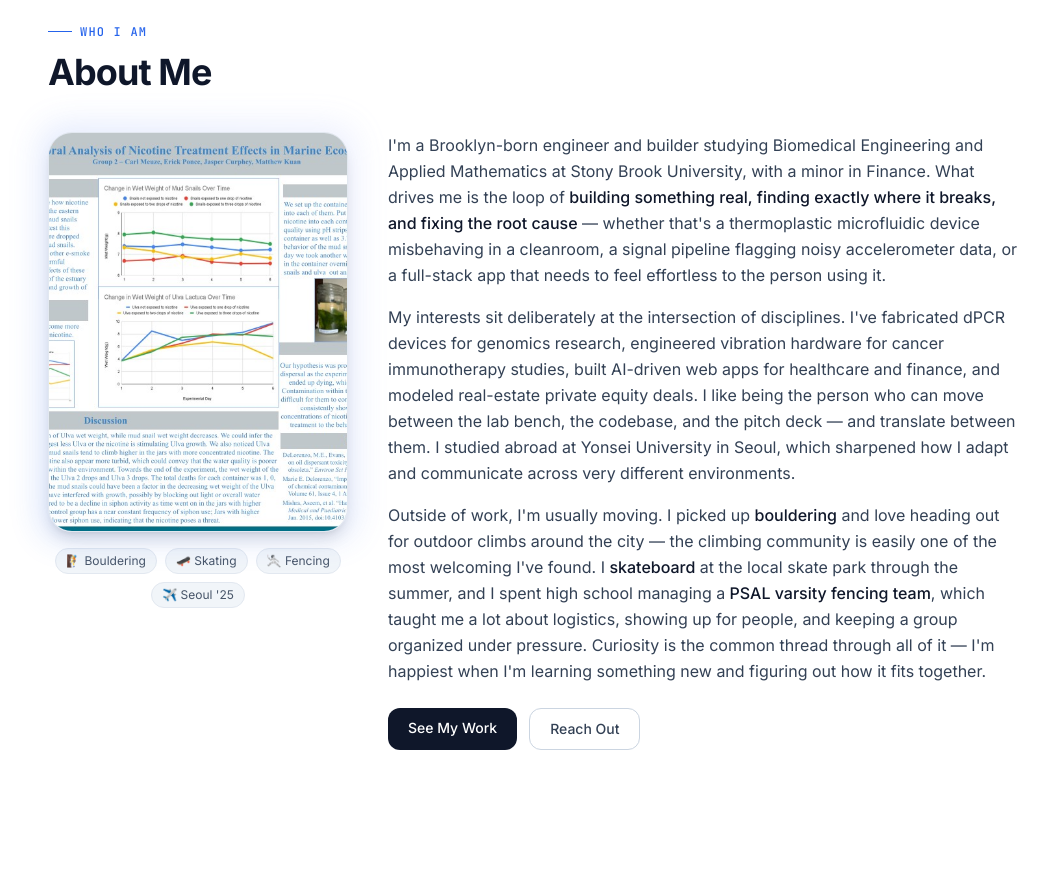
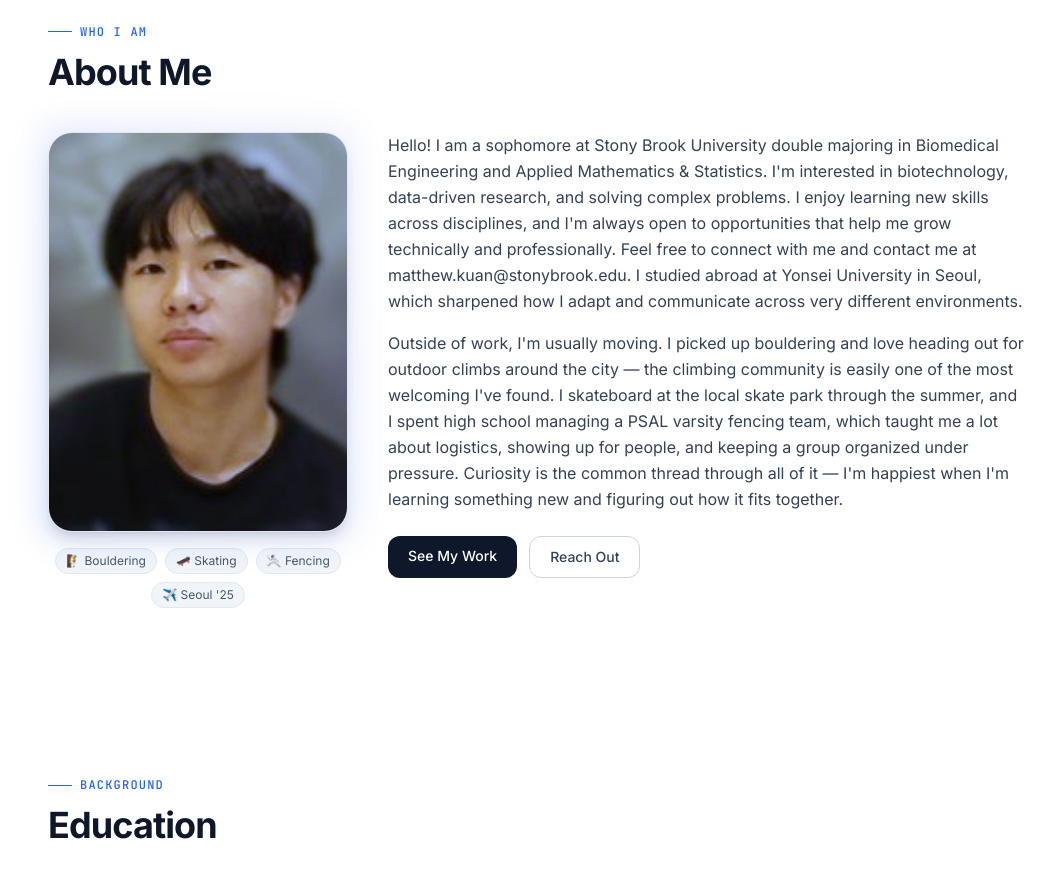
Before and after one commit to s3raphsembrace/portfolio, a Next.js app: page / in a window 1280 px wide. Shown: the part 920-1804 px from the top of the page, without its empty margins (104-1157 px from the left). Built offline with nearby package versions, Linux system fonts and the light colour scheme.

Commit message:
bio update

```diff
--- a/app/page.tsx
+++ b/app/page.tsx
@@ -386,8 +386,7 @@ export default function Home() {
 
       {/* ── NAV ─────────────────────────────────────────────────────────── */}
       <nav
-        className={`fixed top-0 left-0 right-0 z-50 transition-all duration-300 ${
-          scrolled ? "bg-white/80 backdrop-blur-lg border-b border-slate-200 shadow-sm" : "bg-transparent"
+        className={`fixed top-0 left-0 right-0 z-50 transition-all duration-300 ${scrolled ? "bg-white/80 backdrop-blur-lg border-b border-slate-200 shadow-sm" : "bg-transparent"
           }`}
       >
         <div className="max-w-5xl mx-auto px-6 py-4 flex items-center justify-between">
@@ -471,7 +470,7 @@ export default function Home() {
                 className="w-10 h-10 flex items-center justify-center rounded-lg border border-slate-200 text-slate-500 hover:text-accent hover:border-accent transition-colors text-sm font-medium">in</a>
               <a href="https://github.com/s3raphsembrace" target="_blank" rel="noopener noreferrer"
                 className="w-10 h-10 flex items-center justify-center rounded-lg border border-slate-200 text-slate-500 hover:text-accent hover:border-accent transition-colors">
-                <svg width="18" height="18" viewBox="0 0 24 24" fill="currentColor"><path d="M12 0C5.37 0 0 5.37 0 12c0 5.3 3.44 9.8 8.2 11.39.6.11.82-.26.82-.58v-2.23c-3.34.73-4.04-1.61-4.04-1.61-.55-1.39-1.34-1.76-1.34-1.76-1.09-.75.08-.73.08-.73 1.2.09 1.84 1.24 1.84 1.24 1.07 1.84 2.81 1.31 3.5 1 .11-.78.42-1.31.76-1.61-2.67-.3-5.47-1.34-5.47-5.93 0-1.31.47-2.38 1.24-3.22-.13-.3-.54-1.52.11-3.18 0 0 1.01-.32 3.3 1.23a11.5 11.5 0 016 0c2.29-1.55 3.3-1.23 3.3-1.23.65 1.66.24 2.88.12 3.18.77.84 1.23 1.91 1.23 3.22 0 4.61-2.8 5.63-5.48 5.92.43.37.81 1.1.81 2.22v3.29c0 .32.22.7.83.58C20.57 21.8 24 17.3 24 12c0-6.63-5.37-12-12-12z"/></svg>
+                <svg width="18" height="18" viewBox="0 0 24 24" fill="currentColor"><path d="M12 0C5.37 0 0 5.37 0 12c0 5.3 3.44 9.8 8.2 11.39.6.11.82-.26.82-.58v-2.23c-3.34.73-4.04-1.61-4.04-1.61-.55-1.39-1.34-1.76-1.34-1.76-1.09-.75.08-.73.08-.73 1.2.09 1.84 1.24 1.84 1.24 1.07 1.84 2.81 1.31 3.5 1 .11-.78.42-1.31.76-1.61-2.67-.3-5.47-1.34-5.47-5.93 0-1.31.47-2.38 1.24-3.22-.13-.3-.54-1.52.11-3.18 0 0 1.01-.32 3.3 1.23a11.5 11.5 0 016 0c2.29-1.55 3.3-1.23 3.3-1.23.65 1.66.24 2.88.12 3.18.77.84 1.23 1.91 1.23 3.22 0 4.61-2.8 5.63-5.48 5.92.43.37.81 1.1.81 2.22v3.29c0 .32.22.7.83.58C20.57 21.8 24 17.3 24 12c0-6.63-5.37-12-12-12z" /></svg>
               </a>
             </div>
           </div>
@@ -520,27 +519,17 @@ export default function Home() {
           {/* Bio */}
           <div className="reveal space-y-4">
             <p className="text-slate-700 text-base leading-relaxed">
-              I&apos;m a Brooklyn-born engineer and builder studying Biomedical Engineering and Applied
-              Mathematics at Stony Brook University, with a minor in Finance. What drives me is the loop of
-              <span className="text-slate-900 font-medium"> building something real, finding exactly where it breaks, and fixing the root cause</span> —
-              whether that&apos;s a thermoplastic microfluidic device misbehaving in a cleanroom, a signal
-              pipeline flagging noisy accelerometer data, or a full-stack app that needs to feel effortless
-              to the person using it.
-            </p>
-            <p className="text-slate-700 text-base leading-relaxed">
-              My interests sit deliberately at the intersection of disciplines. I&apos;ve fabricated dPCR
-              devices for genomics research, engineered vibration hardware for cancer immunotherapy studies,
-              built AI-driven web apps for healthcare and finance, and modeled real-estate private equity
-              deals. I like being the person who can move between the lab bench, the codebase, and the
-              pitch deck — and translate between them. I studied abroad at Yonsei University in Seoul, which
+              Hello! I am a sophomore at Stony Brook University double majoring in Biomedical Engineering and Applied Mathematics & Statistics. I'm interested in biotechnology, data-driven research, and solving complex problems. I enjoy learning new skills across disciplines, and I'm always open to opportunities that help me grow technically and professionally.
+              Feel free to connect with me and contact me at matthew.kuan@stonybrook.edu.
+              I studied abroad at Yonsei University in Seoul, which
               sharpened how I adapt and communicate across very different environments.
             </p>
             <p className="text-slate-700 text-base leading-relaxed">
-              Outside of work, I&apos;m usually moving. I picked up <span className="text-slate-900 font-medium">bouldering</span> and
+              Outside of work, I&apos;m usually moving. I picked up bouldering and
               love heading out for outdoor climbs around the city — the climbing community is easily one of
-              the most welcoming I&apos;ve found. I <span className="text-slate-900 font-medium">skateboard</span> at
+              the most welcoming I&apos;ve found. I skateboard at
               the local skate park through the summer, and I spent high school managing a
-              <span className="text-slate-900 font-medium"> PSAL varsity fencing team</span>, which taught me
+              PSAL varsity fencing team, which taught me
               a lot about logistics, showing up for people, and keeping a group organized under pressure.
               Curiosity is the common thread through all of it — I&apos;m happiest when I&apos;m learning
               something new and figuring out how it fits together.
@@ -644,7 +633,7 @@ export default function Home() {
                 </div>
                 <span className="shrink-0 text-xs font-medium text-slate-400 group-hover:text-accent flex items-center gap-1 transition-all opacity-0 group-hover:opacity-100 -translate-x-2 group-hover:translate-x-0">
                   View PDF
-                  <svg width="14" height="14" viewBox="0 0 24 24" fill="none" stroke="currentColor" strokeWidth="2"><path d="M7 17L17 7M17 7H7M17 7V17"/></svg>
+                  <svg width="14" height="14" viewBox="0 0 24 24" fill="none" stroke="currentColor" strokeWidth="2"><path d="M7 17L17 7M17 7H7M17 7V17" /></svg>
                 </span>
               </a>
             ))}
@@ -696,8 +685,7 @@ export default function Home() {
         <div className="flex flex-wrap gap-2 mb-8 reveal">
           {filters.map((f) => (
             <button key={f} onClick={() => setActiveFilter(f)}
-              className={`text-sm px-4 py-1.5 rounded-full border font-medium transition-all duration-200 ${
-                activeFilter === f
+              className={`text-sm px-4 py-1.5 rounded-full border font-medium transition-all duration-200 ${activeFilter === f
                   ? "bg-slate-900 text-white border-slate-900"
                   : "border-slate-200 text-slate-500 hover:border-accent hover:text-accent"
                 }`}>
@@ -714,7 +702,7 @@ export default function Home() {
                   {p.repo && (
                     <a href={p.repo} target="_blank" rel="noopener noreferrer" aria-label={`${p.name} code`}
                       className="inline-flex items-center gap-1 text-xs font-semibold text-slate-500 border border-slate-200 px-2 py-1 rounded-lg hover:bg-slate-900 hover:text-white hover:border-slate-900 transition-colors">
-                      <svg width="12" height="12" viewBox="0 0 24 24" fill="currentColor"><path d="M12 0C5.37 0 0 5.37 0 12c0 5.3 3.44 9.8 8.2 11.39.6.11.82-.26.82-.58v-2.23c-3.34.73-4.04-1.61-4.04-1.61-.55-1.39-1.34-1.76-1.34-1.76-1.09-.75.08-.73.08-.73 1.2.09 1.84 1.24 1.84 1.24 1.07 1.84 2.81 1.31 3.5 1 .11-.78.42-1.31.76-1.61-2.67-.3-5.47-1.34-5.47-5.93 0-1.31.47-2.38 1.24-3.22-.13-.3-.54-1.52.11-3.18 0 0 1.01-.32 3.3 1.23a11.5 11.5 0 016 0c2.29-1.55 3.3-1.23 3.3-1.23.65 1.66.24 2.88.12 3.18.77.84 1.23 1.91 1.23 3.22 0 4.61-2.8 5.63-5.48 5.92.43.37.81 1.1.81 2.22v3.29c0 .32.22.7.83.58C20.57 21.8 24 17.3 24 12c0-6.63-5.37-12-12-12z"/></svg>
+                      <svg width="12" height="12" viewBox="0 0 24 24" fill="currentColor"><path d="M12 0C5.37 0 0 5.37 0 12c0 5.3 3.44 9.8 8.2 11.39.6.11.82-.26.82-.58v-2.23c-3.34.73-4.04-1.61-4.04-1.61-.55-1.39-1.34-1.76-1.34-1.76-1.09-.75.08-.73.08-.73 1.2.09 1.84 1.24 1.84 1.24 1.07 1.84 2.81 1.31 3.5 1 .11-.78.42-1.31.76-1.61-2.67-.3-5.47-1.34-5.47-5.93 0-1.31.47-2.38 1.24-3.22-.13-.3-.54-1.52.11-3.18 0 0 1.01-.32 3.3 1.23a11.5 11.5 0 016 0c2.29-1.55 3.3-1.23 3.3-1.23.65 1.66.24 2.88.12 3.18.77.84 1.23 1.91 1.23 3.22 0 4.61-2.8 5.63-5.48 5.92.43.37.81 1.1.81 2.22v3.29c0 .32.22.7.83.58C20.57 21.8 24 17.3 24 12c0-6.63-5.37-12-12-12z" /></svg>
                       Code
                     </a>
                   )}
@@ -722,7 +710,7 @@ export default function Home() {
                     <a href={p.pdf} target="_blank" rel="noopener noreferrer" aria-label={`${p.name} slides`}
                       className="inline-flex items-center gap-1 text-xs font-semibold text-accent bg-accent-soft/60 border border-accent/20 px-2 py-1 rounded-lg hover:bg-accent hover:text-white transition-colors">
                       Slides
-                      <svg width="12" height="12" viewBox="0 0 24 24" fill="none" stroke="currentColor" strokeWidth="2"><path d="M7 17L17 7M17 7H7M17 7V17"/></svg>
+                      <svg width="12" height="12" viewBox="0 0 24 24" fill="none" stroke="currentColor" strokeWidth="2"><path d="M7 17L17 7M17 7H7M17 7V17" /></svg>
                     </a>
                   )}
                 </div>
```
Also changed, not shown: public/me.jpg. Lines whose indentation alone changed are shown as unchanged.
